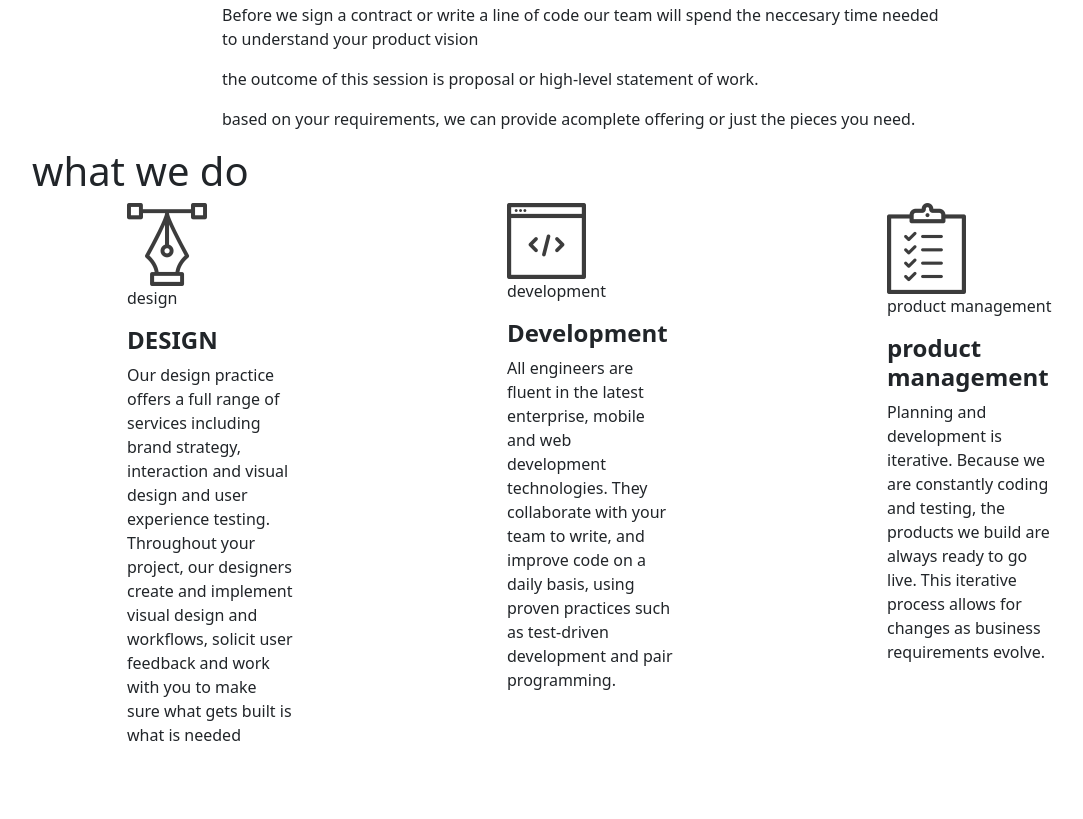
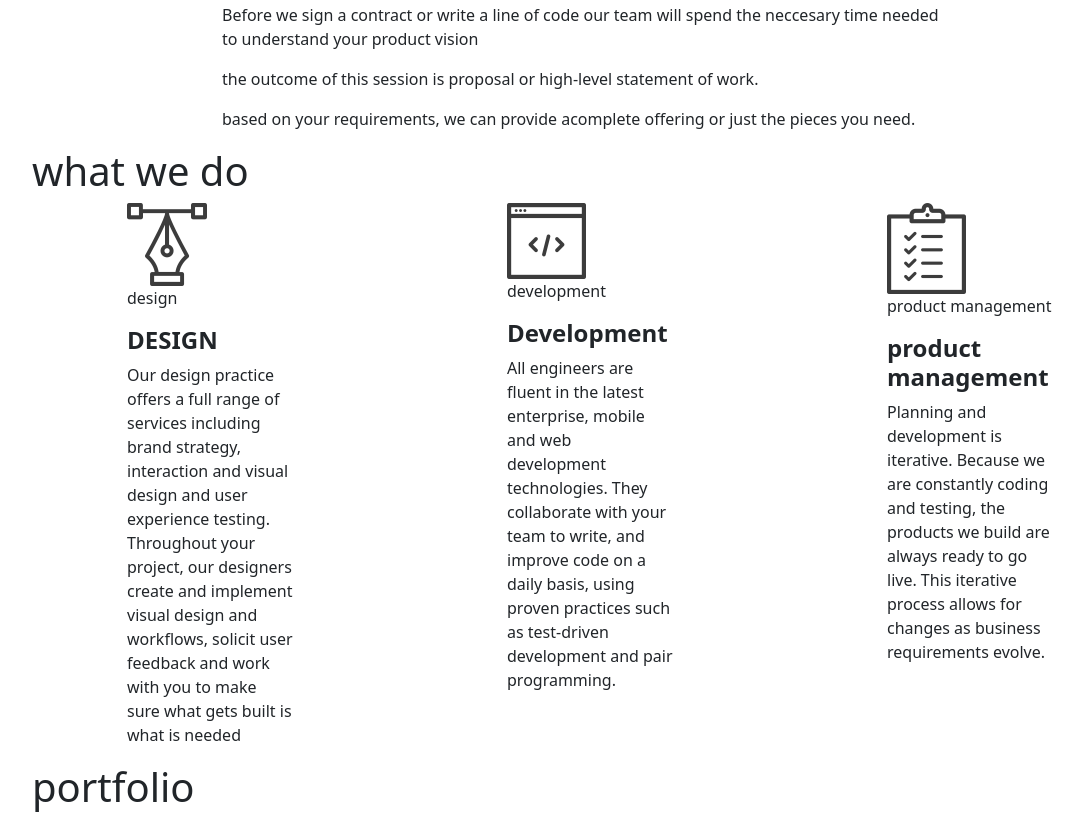
Before and after one commit to gabyxbinnaeah/fictional-studio, a plain HTML site: page index.html in a window 1280 px wide. Shown: the part 666-1485 px from the top of the page, without its empty margins (50-1133 px from the left). Before the commit the page ends 1429 px from the top, so only its background shows below. Drawn offline with nearby package versions, Linux system fonts and the light colour scheme.

Commit message:
Adds portfolis header in its own div

```diff
--- a/index.html
+++ b/index.html
@@ -100,6 +100,9 @@
                         This iterative process allows for changes as business requirements evolve.</p>
                 </div>
             </div>
+            <div class="portfolio">
+                <h1>portfolio</h1>
+            </div>
 
 
             <div class="col-md-1"></div>
```
